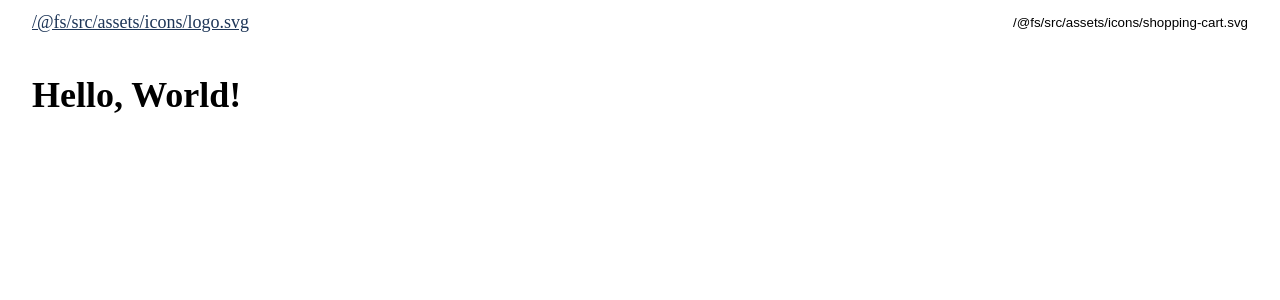
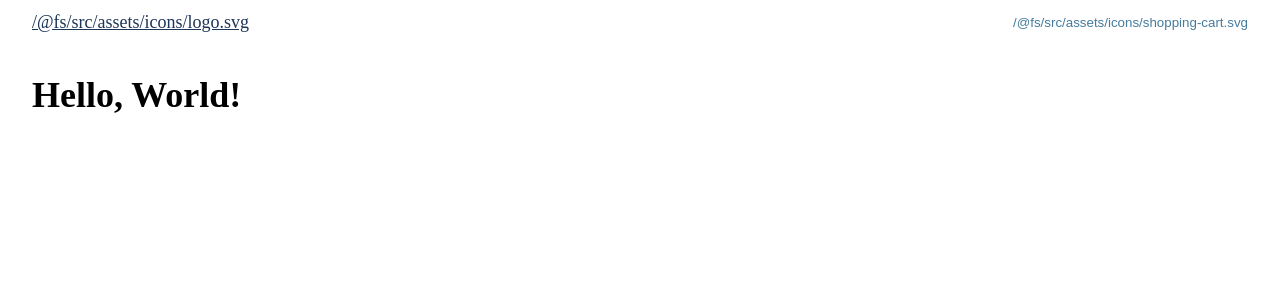
Before and after one commit to tony-sull/svelte-cart-mockup, a Svelte app: page / in a window 1280 px wide. In both pictures the pointer is over the button "Open Shopping Cart". Shown: the top 300 px of the page. Built offline with nearby package versions, Linux system fonts and the light colour scheme.

Commit message:
style: :lipstick: Adding a hover animation to the shopping cart icon
The shopping cart button needed a little visual feedback to make it more obvious that it's a button

```diff
--- a/src/components/NavHeader.svelte
+++ b/src/components/NavHeader.svelte
@@ -42,6 +42,12 @@
     border: none;
     padding: 0.5em;
     margin-right: -0.5em; /* visually align the icon's right edge */
+    will-change: opacity, color;
+    transition: opacity 150ms ease-out, color 150ms ease-out;
+  }
+
+  button:hover {
+    color: var(--color-blue-700);
   }
 
   button :global(svg) {
```
